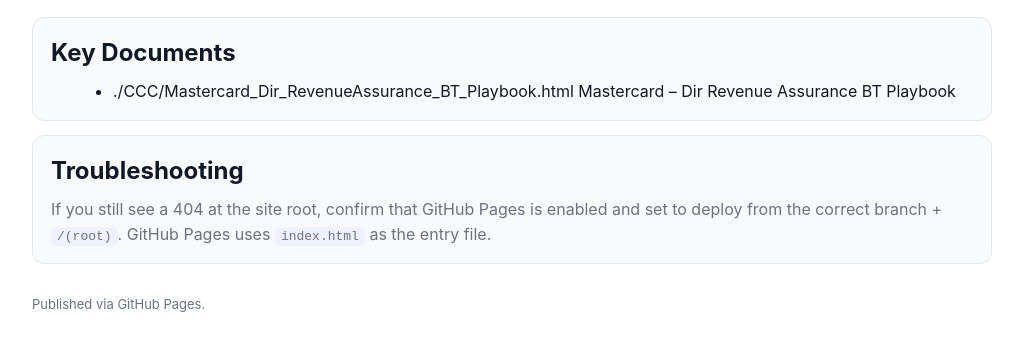
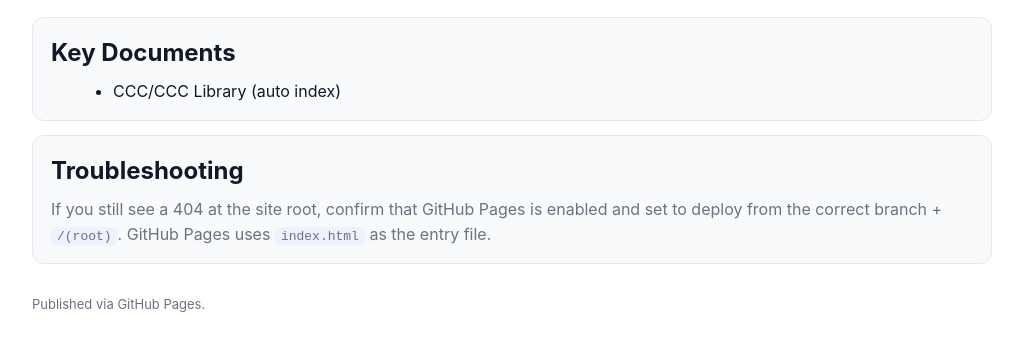
Before and after one commit to priyanujdeka2018-ship-it/Ledger, a plain HTML site: page index.html in a window 1280 px wide. Shown: the part 118-468 px from the top of the page, without its empty margins (128-1151 px from the left). Drawn offline with Linux system fonts and the light colour scheme.

Commit message:
Update index.html to remove specific link
Removed the link to the Mastercard Dir Revenue Assurance BT Playbook and updated the list item.

```diff
--- a/index.html
+++ b/index.html
@@ -89,9 +89,7 @@
 
       <li>
 
-        ./CCC/Mastercard_Dir_RevenueAssurance_BT_Playbook.html
-
-          Mastercard – Dir Revenue Assurance BT Playbook
+CCC/CCC Library (auto index)
 
         </a>
 
```
